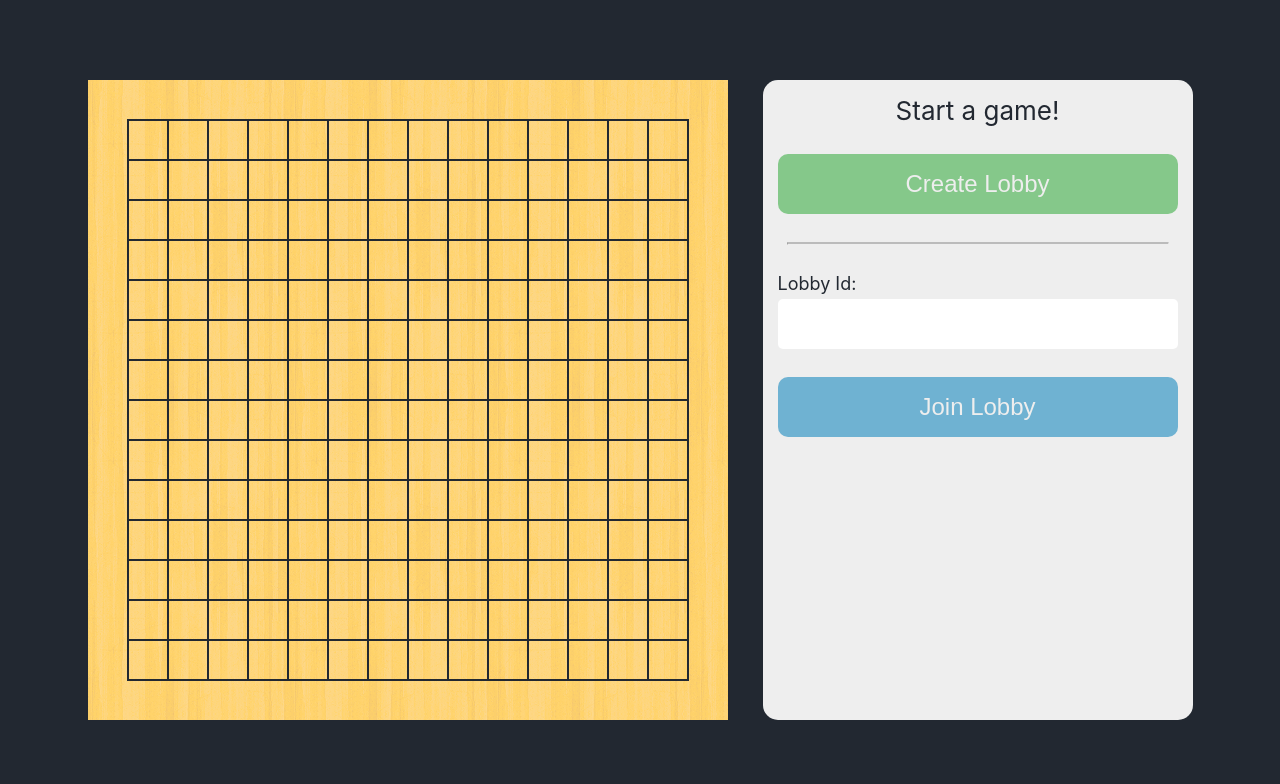
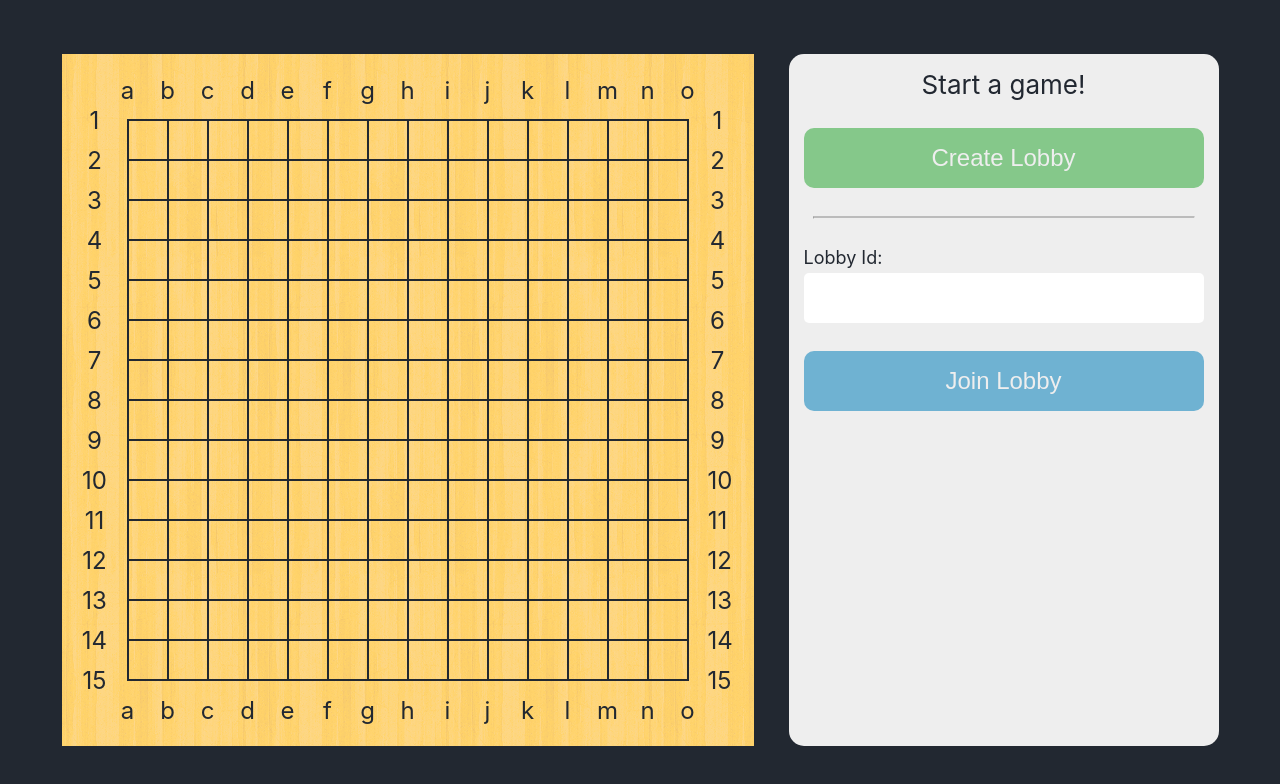
Before and after one commit to alanzhu39/gomoku-fe, a React (Create React App) app: page / in a window 1280 px wide. Shown: the top 784 px of the page. Built offline with nearby package versions, Linux system fonts and the light colour scheme; no server answers; the HTML template or start-up script is replaced by a standard one.

Commit message:
adding labels to game board

```diff
--- a/src/Game/GameBoard/GameBoard.css
+++ b/src/Game/GameBoard/GameBoard.css
@@ -3,14 +3,48 @@
 .GameBoard {
   background-color: var(--board-background-color);
   background-image: url('/src/assets/wood-pattern.png');
-  display: flex;
-  align-items: center;
-  justify-content: center;
+  display: grid;
+  grid-template-columns:
+    var(--label-size) repeat(var(--board-size), var(--grid-size))
+    var(--label-size);
+  grid-template-rows:
+    var(--label-size) repeat(var(--board-size), var(--grid-size))
+    var(--label-size);
+  padding: 26px;
+}
+
+.BoardLabel {
+  color: var(--board-grid-color);
+  font-size: 24px;
+  align-self: center;
+}
+
+.BoardLabel[data-position='top'] {
+  grid-row: 1;
+  grid-column: calc(var(--index) + 2);
+}
+
+.BoardLabel[data-position='left'] {
+  grid-column: 1;
+  grid-row: calc(var(--index) + 2);
+  margin-left: -6px;
+}
+
+.BoardLabel[data-position='right'] {
+  grid-column: calc(var(--board-size) + 2);
+  grid-row: calc(var(--index) + 2);
+}
+
+.BoardLabel[data-position='bottom'] {
+  grid-row: calc(var(--board-size) + 2);
+  grid-column: calc(var(--index) + 2);
 }
 
 .Board-grid {
+  grid-column: 2 / span var(--board-size);
+  grid-row: 2 / span var(--board-size);
   display: grid;
-  grid-template-columns: repeat(var(--board-size), 40px);
+  grid-template-columns: repeat(var(--board-size), var(--grid-size));
 }
 
 .intersection {
--- a/src/Game/GameBoard/GameBoard.tsx
+++ b/src/Game/GameBoard/GameBoard.tsx
@@ -78,8 +78,8 @@ function GameBoard(props: {
   };
 
   const intersections = [];
-  for (let i = 0; i < 15; i++)
-    for (let j = 0; j < 15; j++)
+  for (let i = 0; i < BOARD_SIZE; i++)
+    for (let j = 0; j < BOARD_SIZE; j++)
       intersections.push(
         <div key={`${i}_${j}`} onClick={() => onPlacePiece(i, j)}>
           {BoardIntersection({
@@ -91,19 +91,71 @@ function GameBoard(props: {
         </div>
       );
 
+  let labels: JSX.Element[] = [];
+  for (let i = 0; i < BOARD_SIZE; i++) {
+    const charCodeA = 97;
+    const letterLabel = String.fromCharCode(charCodeA + i);
+    const numberLabel = i + 1;
+    const indexStyle = {
+      width: 'auto',
+      height: 'auto',
+      '--index': i
+    };
+    labels = labels.concat([
+      <div
+        className='BoardLabel'
+        key={`t_${i}`}
+        data-position='top'
+        style={indexStyle}
+      >
+        {letterLabel}
+      </div>,
+      <div
+        className='BoardLabel'
+        key={`l_${i}`}
+        data-position='left'
+        style={indexStyle}
+      >
+        {numberLabel}
+      </div>,
+      <div
+        className='BoardLabel'
+        key={`r_${i}`}
+        data-position='right'
+        style={indexStyle}
+      >
+        {numberLabel}
+      </div>,
+      <div
+        className='BoardLabel'
+        key={`b_${i}`}
+        data-position='bottom'
+        style={indexStyle}
+      >
+        {letterLabel}
+      </div>
+    ]);
+  }
+
+  const boardGridSize = BOARD_SIZE * GRID_SIZE;
+  const boardGridStyle = {
+    width: boardGridSize,
+    height: boardGridSize,
+    '--grid-size': `${GRID_SIZE}px`,
+    '--board-size': BOARD_SIZE
+  };
+
   const gameBoardStyle = {
     width: (BOARD_SIZE + 1) * GRID_SIZE,
-    height: (BOARD_SIZE + 1) * GRID_SIZE
-  };
-
-  const boardGridStyle = {
-    width: BOARD_SIZE * GRID_SIZE,
-    height: BOARD_SIZE * GRID_SIZE,
+    height: (BOARD_SIZE + 1) * GRID_SIZE,
+    '--label-size': `${GRID_SIZE / 2}px`,
+    '--grid-size': `${GRID_SIZE}px`,
     '--board-size': BOARD_SIZE
   };
 
   return (
     <div className='GameBoard' style={gameBoardStyle}>
+      {labels}
       <div className='Board-grid' style={boardGridStyle}>
         {intersections}
       </div>
```
Also changed, not shown: 1 other file (tests, documents, lock files or other folders).
